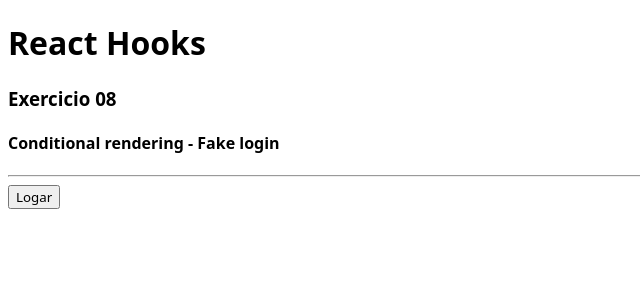
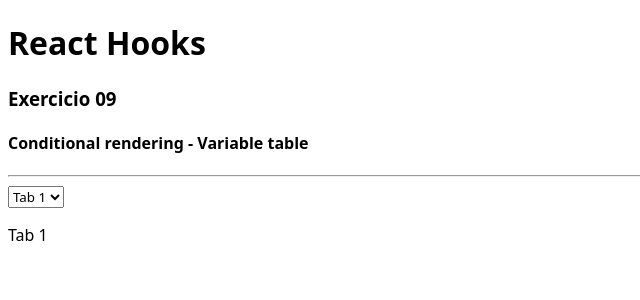
Before and after one commit to danielBRTanimacao/React-estudo, a React (Vite) app in the folder react-04-hooks/: page / in a window 1280 px wide. Shown: the top 300 px of the page, without its empty margins (0-640 px from the left). Built offline with nearby package versions, Linux system fonts and the light colour scheme.

Commit message:
conditional variable

```diff
--- a/react-04-hooks/src/App.jsx
+++ b/react-04-hooks/src/App.jsx
@@ -8,7 +8,8 @@
 // import HookState06 from "./components/UseState06";
 // import HookState07 from "./components/UseState07";
 // import HookState08 from "./components/UseState08";
-import HookState09 from "./components/UseState09";
+// import HookState09 from "./components/UseState09";
+import HookState10 from "./components/UseState10";
 
 import "./assets/css/Index.css";
 
@@ -22,7 +23,8 @@
             {/* <HookState05 /> */}
             {/* <HookState06 /> */}
             {/* <HookState08 /> */}
-            <HookState09 />
+            {/* <HookState09 /> */}
+            <HookState10 />
         </>
     );
 };
--- /dev/null
+++ b/react-04-hooks/src/components/UseState10.jsx
@@ -0,0 +1,25 @@
+import React, { useState } from "react";
+
+export default () => {
+    const [tab, setTab] = useState(1);
+
+    return (
+        <>
+            <h3>Exercicio 09</h3>
+            <h4>Conditional rendering - Variable table</h4>
+            <hr />
+            <select
+                name="select"
+                id="select"
+                onChange={(e) => setTab(parseInt(e.target.value))}
+            >
+                <option value="1">Tab 1</option>
+                <option value="2">Tab 2</option>
+                <option value="3">Tab 3</option>
+            </select>
+            {tab === 1 && <p>Tab 1</p>}
+            {tab === 2 && <p>Tab 2</p>}
+            {tab === 3 && <p>Tab 3</p>}
+        </>
+    );
+};
```
